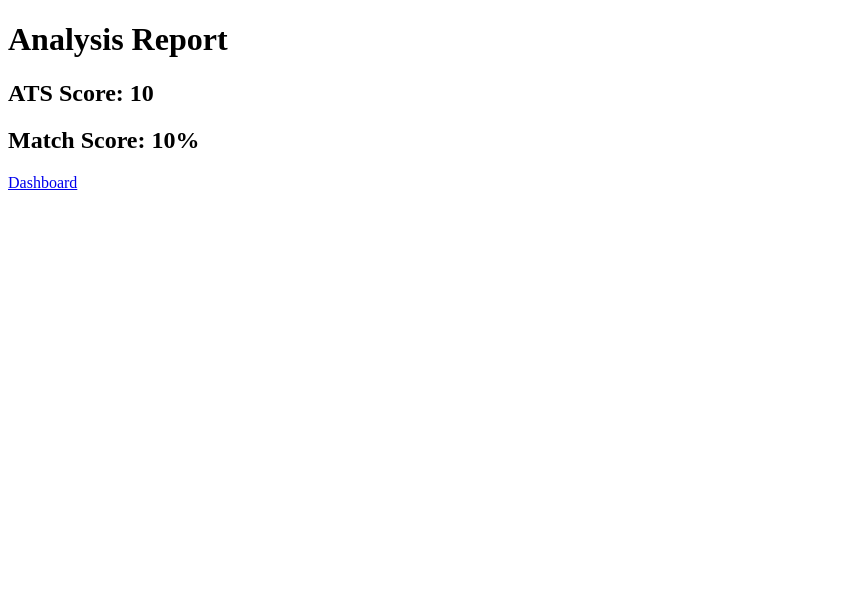
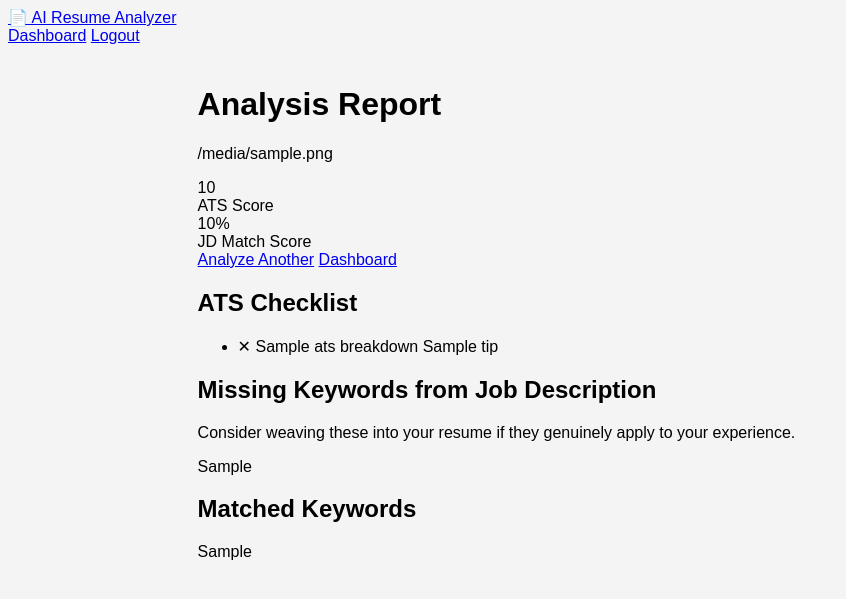
Before and after one commit to BurukalaManiReethika/AI-Resume-Analyzer4, a Flask app: template templates/report.html in a window 1280 px wide. Shown: the top 599 px of the page, without its empty margins (0-846 px from the left). Run offline with Flask 3, Linux system fonts and the light colour scheme; tables that the repository leaves empty hold one stand-in row (values such as "Sample post"); the template is opened without the code that fills it: values that come from a table or form of the project are taken from there, most other values are stand-ins (such as "Sample title", 1, 10 or a date in 2020).

Commit message:
Update report.html

```diff
--- a/templates/report.html
+++ b/templates/report.html
@@ -1,19 +1,68 @@
-<!DOCTYPE html>
-<html>
-<head>
-    <title>Report</title>
-</head>
-<body>
+{% extends "base.html" %}
+{% block title %}Report{% endblock %}
+{% block content %}
 
-<h1>Analysis Report</h1>
+<div class="card">
+    <h1>Analysis Report</h1>
+    <p class="subtitle">{{ filename }}</p>
 
-<h2>ATS Score: {{ ats_score }}</h2>
+    <div class="score-row">
+        <div class="score-box">
+            <div class="score-value {{ 'score-good' if ats_score >= 70 else ('score-warn' if ats_score >= 40 else 'score-bad') }}">
+                {{ ats_score }}
+            </div>
+            <div class="score-label">ATS Score</div>
+        </div>
+        <div class="score-box">
+            <div class="score-value {{ 'score-good' if match_score >= 70 else ('score-warn' if match_score >= 40 else 'score-bad') }}">
+                {{ match_score }}%
+            </div>
+            <div class="score-label">JD Match Score</div>
+        </div>
+    </div>
 
-<h2>Match Score: {{ match_score }}%</h2>
+    <div class="actions">
+        <a href="{{ url_for('home') }}" class="btn btn-secondary">Analyze Another</a>
+        {% if user %}<a href="{{ url_for('dashboard') }}" class="btn btn-secondary">Dashboard</a>{% endif %}
+    </div>
+</div>
 
-<a href="/dashboard">
-Dashboard
-</a>
+<div class="card">
+    <h2>ATS Checklist</h2>
+    <ul class="checklist">
+        {% for label, passed, tip in ats_breakdown %}
+        <li>
+            <span class="check-icon {{ 'check-pass' if passed else 'check-fail' }}">{{ '✓' if passed else '✕' }}</span>
+            <span>
+                {{ label }}
+                {% if not passed %}<span class="tip">{{ tip }}</span>{% endif %}
+            </span>
+        </li>
+        {% endfor %}
+    </ul>
+</div>
 
-</body>
-</html>
+{% if missing_keywords %}
+<div class="card">
+    <h2>Missing Keywords from Job Description</h2>
+    <p class="subtitle">Consider weaving these into your resume if they genuinely apply to your experience.</p>
+    <div class="tag-list">
+        {% for kw in missing_keywords %}
+        <span class="tag tag-missing">{{ kw }}</span>
+        {% endfor %}
+    </div>
+</div>
+{% endif %}
+
+{% if matched_keywords %}
+<div class="card">
+    <h2>Matched Keywords</h2>
+    <div class="tag-list">
+        {% for kw in matched_keywords %}
+        <span class="tag tag-matched">{{ kw }}</span>
+        {% endfor %}
+    </div>
+</div>
+{% endif %}
+
+{% endblock %}
```
